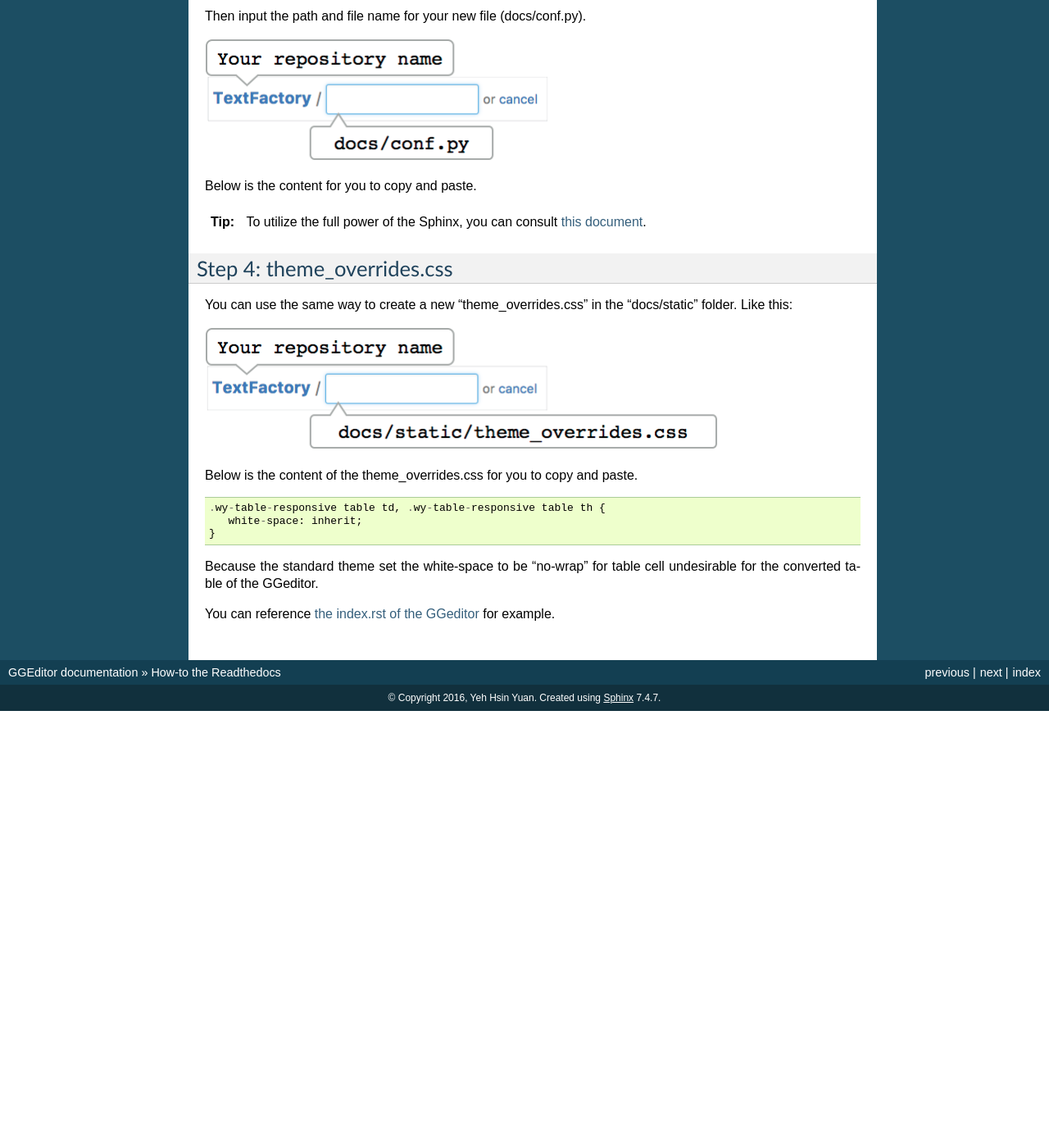
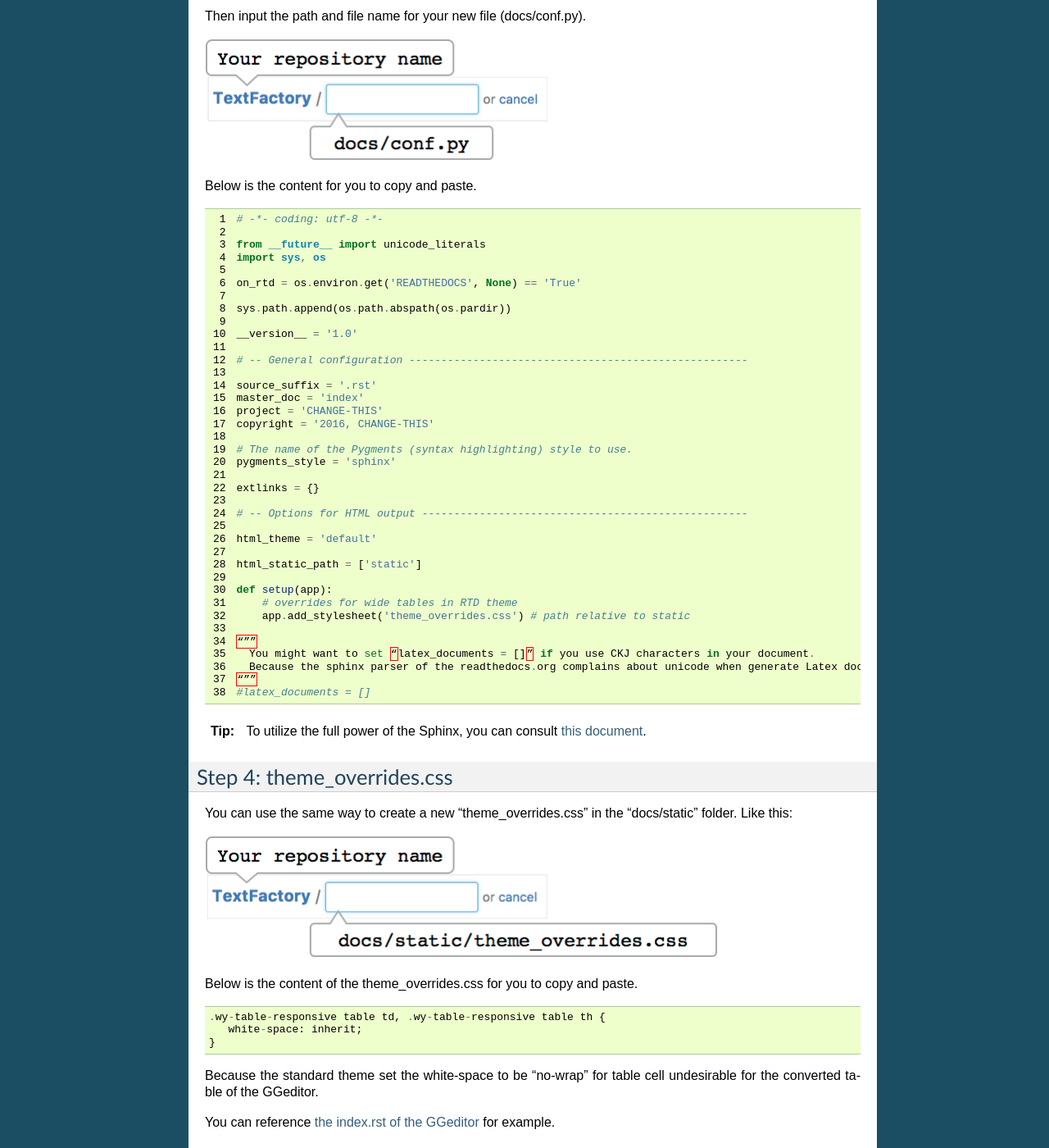
Before and after one commit to iapyeh/GGeditor, a Sphinx documentation site: the page built from docs/how2Readthedocs.rst, in a window 1280 px wide and 1400 px high, scrolled down 2987 px. Shown: the whole window at 82% size. Built offline with Sphinx 7.4.7, drawn with Linux system fonts in a browser that asks for light colours; before the commit the page ends 3854 px from its top, so only the background shows below that; some of the changed lines change nothing that is shown.

Commit message:
Update how2Readthedocs.rst

```diff
--- a/docs/how2Readthedocs.rst
+++ b/docs/how2Readthedocs.rst
@@ -62,8 +62,8 @@
 
 Below is the content for you to copy and paste.
 
-.. highlight:: python
-   :linenothreshold: 5
+.. code-block:: python
+   :linenos:
 
     # -*- coding: utf-8 -*-
 
```
